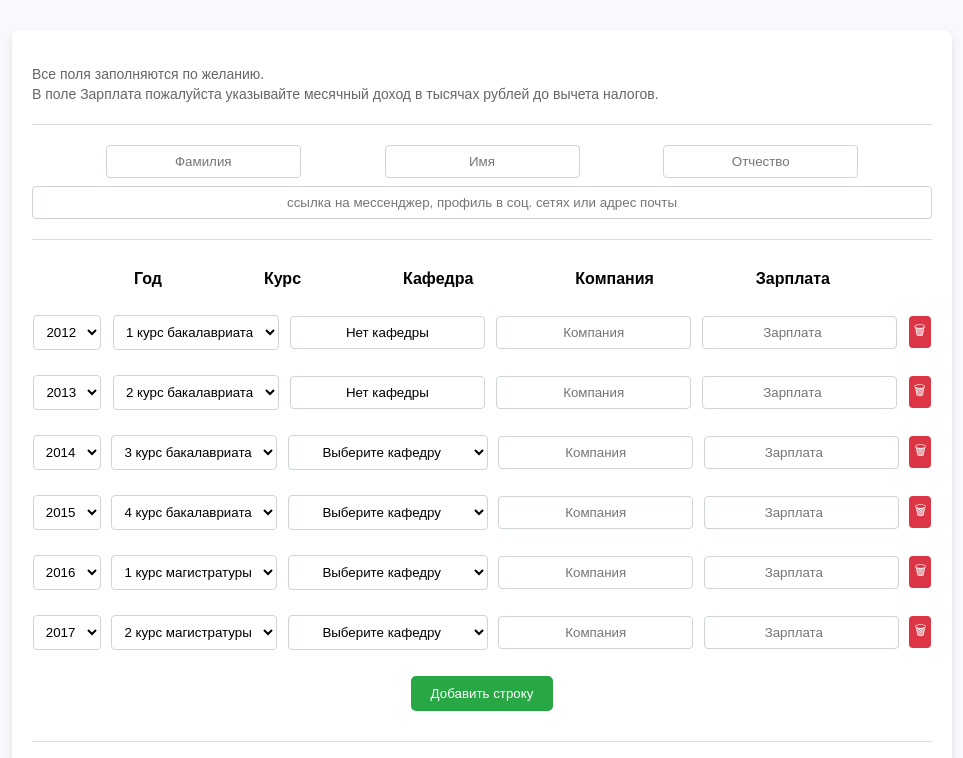
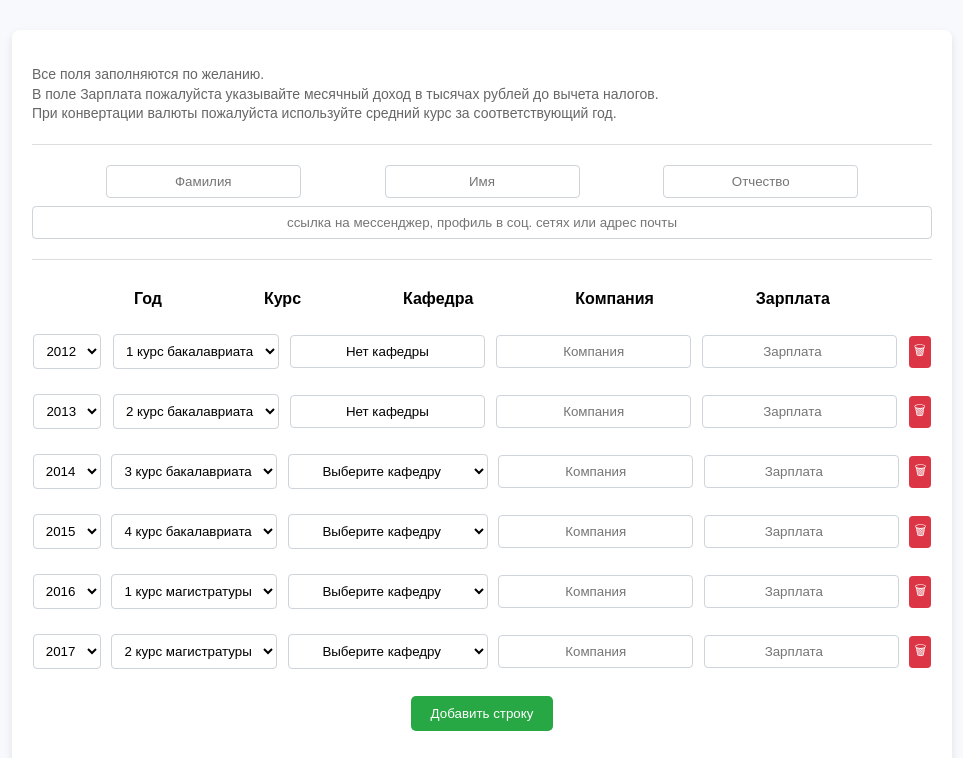
Before and after one commit to cheptil/salary, a plain HTML site: page index.html in a window 1280 px wide. Shown: the top 758 px of the page, without its empty margins (158-1121 px from the left). Drawn offline with Linux system fonts and the light colour scheme.

Commit message:
Add files via upload

```diff
--- a/index.html
+++ b/index.html
@@ -131,7 +131,8 @@
     <div class="form-container">
         <!-- Сноска о заполнении полей -->
         <p>Все поля заполняются по желанию. <br />
-        В поле Зарплата пожалуйста указывайте месячный доход в тысячах рублей до вычета налогов.</p>
+        В поле Зарплата пожалуйста указывайте месячный доход в тысячах рублей до вычета налогов. <br />
+        При конвертации валюты пожалуйста используйте средний курс за соответствующий год.</p>
 
         <hr />
 
```
